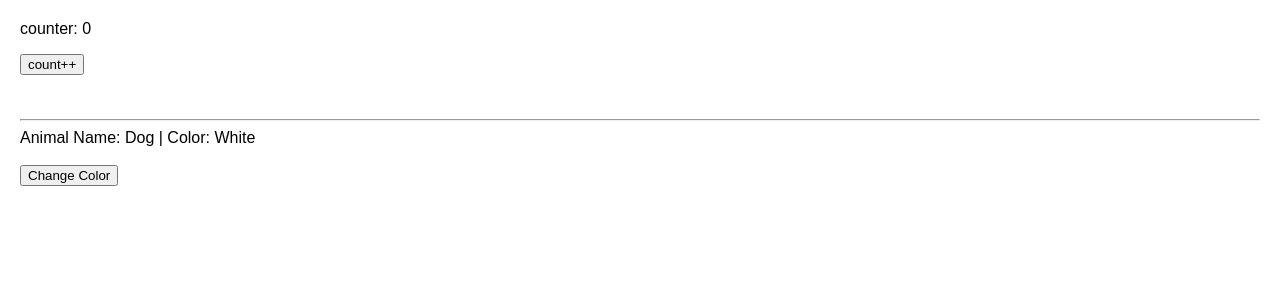
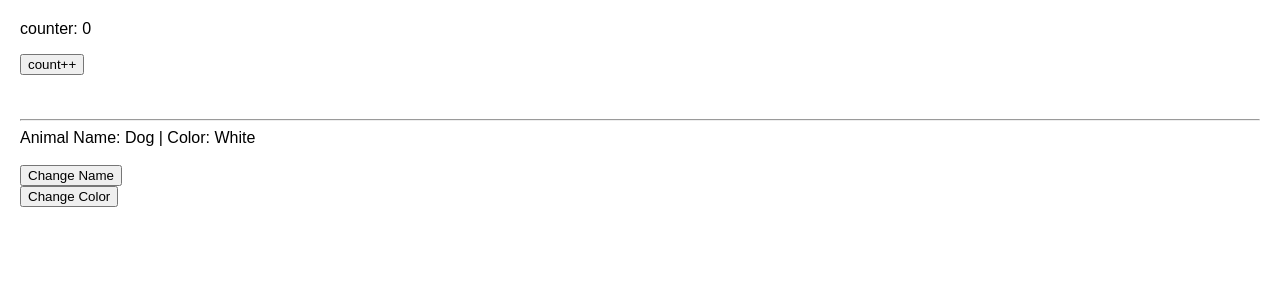
Before and after one commit to suresh37/react-practice-app, a React (Create React App) app: page / in a window 1280 px wide. Shown: the top 300 px of the page. Built offline with nearby package versions, Linux system fonts and the light colour scheme.

Commit message:
name handler without usecallback

```diff
--- a/src/components/Animal.jsx
+++ b/src/components/Animal.jsx
@@ -1,13 +1,15 @@
 import React from 'react'
 
-const Animal = React.memo(({ name, color, selectHandler }) => {
+const Animal = React.memo(({ name, color, nameHandler, colorHandler }) => {
 
     console.log('Animal Comp Rendered');
     return (
         <>
             <div>Animal Name: {name} | Color: {color}</div>
             <br />
-            <button onClick={selectHandler}>Change Color</button>
+            <button onClick={nameHandler}>Change Name</button>
+            <br />
+            <button onClick={colorHandler}>Change Color</button>
         </>
     )
 })
--- a/src/components/HookPractice.jsx
+++ b/src/components/HookPractice.jsx
@@ -6,8 +6,13 @@ const HookPractice = () => {
     const [name, setName] = useState('Dog');
     const [color, setColor] = useState('White');
 
-    const selectHandler = useCallback(() => {
-        console.log('selectHandler');
+    const nameHandler = () => {
+        console.log('nameHandler');
+        setName(name == 'Dog' ? 'Cat' : 'Dog');
+    }
+
+    const colorHandler = useCallback(() => {
+        console.log('colorHandler');
         setColor(color == 'White' ? 'Black' : 'White');
     }, [color])
 
@@ -18,7 +23,7 @@ const HookPractice = () => {
             <br />
             <br /><br />
             <hr />
-            <Animal name={name} color={color} selectHandler={selectHandler} />
+            <Animal name={name} color={color} nameHandler={nameHandler} colorHandler={colorHandler} />
         </div>
     )
 }
```
